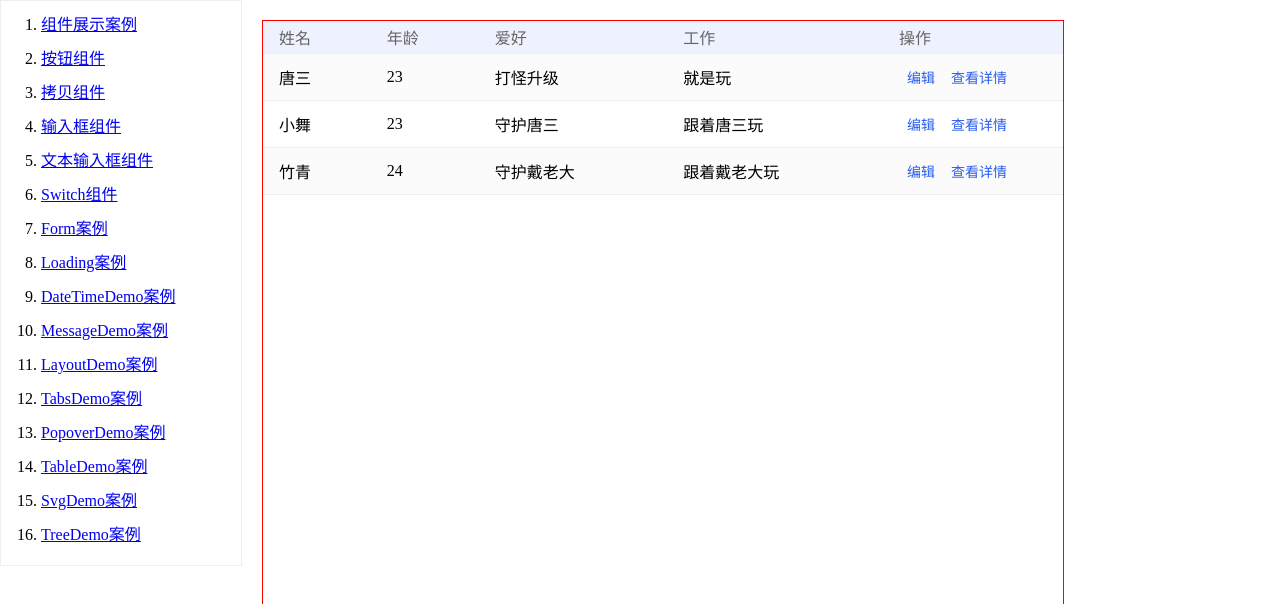
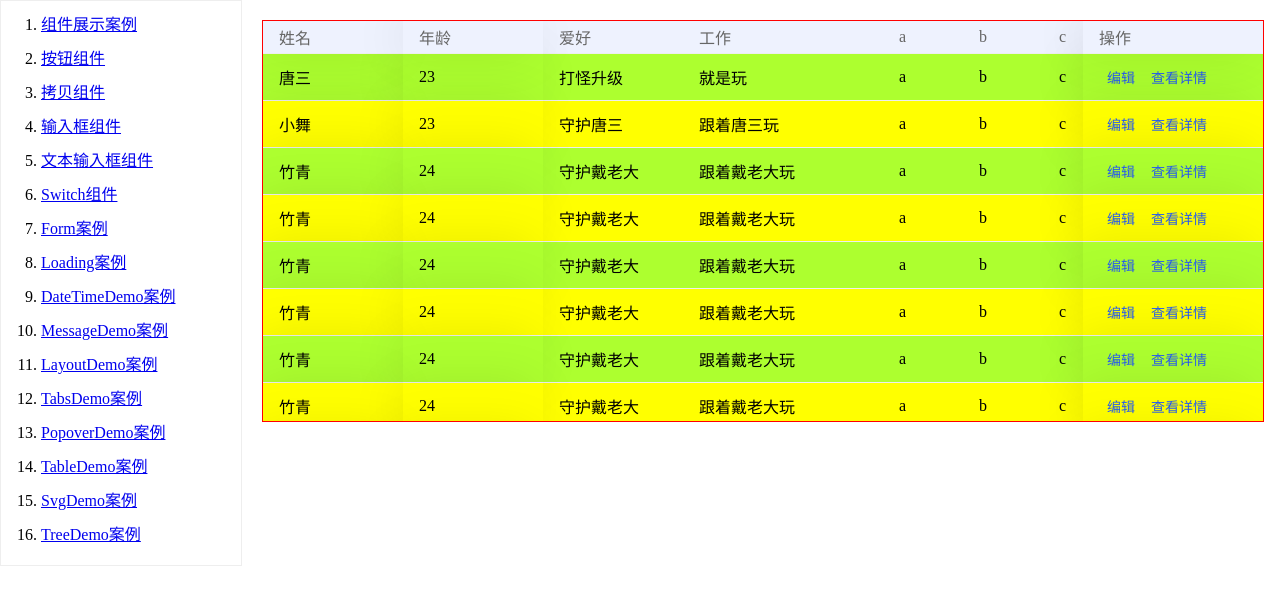
Before and after one commit to bushaoqing/component-for-react-hook, a React app: page /TableDemo in a window 1280 px wide. Shown: the top 604 px of the page. Built offline with nearby package versions, Linux system fonts and the light colour scheme.

Commit message:
update table 添加表头固定+固定列配置项

```diff
--- a/src/components/Table/index.css
+++ b/src/components/Table/index.css
@@ -1,5 +1,6 @@
 .comp__table-outer-div-wrap {
   overflow: overlay;
+  box-sizing: border-box;
 }
 
 .comp__table-wrap {
@@ -8,7 +9,6 @@
   overflow: overlay;
   position: relative;
   background-color: #fff;
-  padding-bottom: 16px;
 }
 
 .comp__table-wrap thead {
@@ -28,16 +28,21 @@
   color: #666;
 }
 
+.comp__table-wrap thead tr th,
 .comp__table-wrap thead tr th.stickyed {
+  position:sticky;
+  top:0;
   background-color: #eef2fe;
 }
 
 .comp__table-wrap tbody tr:nth-of-type(odd) {
-  background-color: #fbfbfb;
+  /* background-color: #fbfbfb; */
+  background-color: greenyellow;
 }
 
 .comp__table-wrap tbody tr:nth-of-type(even) {
-  background-color: #fff;
+  /* background-color: #fff; */
+  background-color: yellow;
 }
 
 .comp__table-wrap .stickyed {
--- a/src/components/Table/index.js
+++ b/src/components/Table/index.js
@@ -1,15 +1,20 @@
-import { useState, Fragment } from 'react'
-import PorpTypes from 'prop-types'
+import PropTypes from 'prop-types'
 import _ from 'lodash'
 import Popover from '../Popover'
 import './index.css'
 
+// 默认宽度
+const defaultWidth = 80
 function Table(props) {
-  let { tHeader, options } = props
+  let { tHeader, options, height } = props
 
 
   return (
-    <div className="comp__table-outer-div-wrap">
+    <div className="comp__table-outer-div-wrap" style={{
+      ...!!height ? {
+        height
+      } : {}
+    }}>
       <table className="comp__table-wrap" border="0" cellSpacing="0">
         <thead>
           <tr>
@@ -27,9 +32,11 @@ function Table(props) {
                     className={`${!!item.className ? item.className : ''} ${isFixed ? 'stickyed' : ''}`}
                     key={item.key + item.title}
                     style={{
-                      width: item.width,
+                      width: item.width || defaultWidth,
                       right: fixedRight,
-                      left: fixedLeft
+                      left: fixedLeft,
+                      top: 0,
+                      zIndex: isFixed ? 99 : 9
                     }}
                   >
                     { item.title || '-' }
@@ -42,46 +49,51 @@ function Table(props) {
         <tbody>
           {
             _.isArray(options) &&
+            _.isArray(tHeader) &&
             options.length > 0 &&
             options.map((option, index) => (
-                <tr key={option.id + index}>
+              <tr key={option.id}>
                 {
-                    _.keys(option).map((key, j) => {
-                      let optionKey = tHeader[j] && tHeader[j]['key']
-                      let isCustomRender = !_.isEmpty(tHeader[j]) && _.isFunction(tHeader[j].render) // 有render函数,才是自定义组件
-                      let tHeaderHasKey = tHeader.some(i => i.key === key)
+                  tHeader.map((header, j) => {
+                    const optionKey = _.get(header, 'key')
+                    const width = _.get(header, 'width')
+                    const trValue = _.get(option, optionKey)
+                    const tHeaderHasKey = header.hasOwnProperty('key')
+
+                    let isCustomRender = !_.isEmpty(header) && _.isFunction(header.render) // 有render函数,才是自定义组件
 
                     // 是否需要展示悬浮提示
-                      let showTip = !_.isEmpty(tHeader[j]) && _.isFunction(tHeader[j].tip)
+                    let showTip = !_.isEmpty(header) && _.isFunction(header.tip)
                     let tipRender = null
                     if (showTip) {
-                        tipRender = tHeader[j].tip(option)
+                      tipRender = header.tip(option)
                     }
 
                     // 固定列判定
-                      let isFixed = !_.isEmpty(tHeader[j]) && tHeader[j].fixed
-                      let fixedRight = !_.isEmpty(tHeader[j]) && tHeader[j].fixedRight
-                      let fixedLeft = !_.isEmpty(tHeader[j]) && tHeader[j].fixedLeft
+                    let isFixed = !_.isEmpty(header) && header.fixed
+                    let fixedRight = !_.isEmpty(header) && header.fixedRight
+                    let fixedLeft = !_.isEmpty(header) && header.fixedLeft
 
                     return (
                       (isCustomRender || tHeaderHasKey) ?
                       <td
-                          key={key}
+                        key={option.id + optionKey}
                         className={`${isFixed ? 'stickyed' : ''}`}
                         style={{
+                          width: width || defaultWidth,
                           right: fixedRight,
                           left: fixedLeft
                         }}
                       >
                         {
                           isCustomRender ?
-                            tHeader[j].render() :
+                          header.render() :
                           (
                             showTip ?
-                              <Popover tip={ option[optionKey] }>
-                                <span>{ option[optionKey] }</span>
+                            <Popover tip={ trValue }>
+                              <span>{ trValue }</span>
                             </Popover> :
-                              (!!optionKey && !!option[optionKey]) ? option[optionKey] : null
+                            !!trValue ? trValue : null
                           )
                         }
                       </td> : null
@@ -98,13 +110,15 @@ function Table(props) {
 }
 
 Table.propTypes = {
-  tHeader: PorpTypes.array,
-  options: PorpTypes.array,
+  tHeader: PropTypes.array,
+  options: PropTypes.array,
+  height: PropTypes.oneOfType([PropTypes.number, PropTypes.string]), // 这里的height是tbody的高度，设置后，表头会固定在最上方
 }
 
 Table.defaultProps = {
   tHeader: [],
   options: [],
+  height: ''
 }
 
 export default Table
--- a/src/pages/TableDemo.js
+++ b/src/pages/TableDemo.js
@@ -7,35 +7,56 @@ export default function TableDemo() {
     {
       title: '姓名',
       key: 'name',
-      // width: 200,
-      // fixed: true, // 固定列
-      // fixedLeft: 0, // 固定列定位配置
+      width: 140,
+      fixed: true, // 固定列
+      fixedLeft: 0, // 固定列定位配置
       tip: data => (
         <span>{ data['name'] }</span>
       )
     }, {
       title: '年龄',
       key: 'age',
-      // width: 200,
+      width: 140,
+      fixed: true, // 固定列
+      fixedLeft: 140, // 固定列定位配置
     }, {
       title: '爱好',
       key: 'hobby',
-      // width: 200,
+      width: 140,
     }, {
       title: '工作',
       key: 'work',
-      // width: 200,
-      // fixed: true, // 固定列
-      // fixedRight: 180, // 固定列定位配置
+      width: 200,
       tip: data => (
         <span>{ data['work'] }</span>
       )
     }, {
+      title: 'a',
+      key: 'a'
+    }, {
+      title: 'b',
+      key: 'b'
+    }, {
+      title: 'c',
+      key: 'c'
+    }, {
+      title: 'd',
+      key: 'd'
+    }, {
+      title: 'e',
+      key: 'e'
+    }, {
+      title: 'f',
+      key: 'f'
+    }, {
+      title: 'g',
+      key: 'g'
+    }, {
       title: '操作',
       width: 180,
-      // fixed: true, // 固定列
+      fixed: true, // 固定列
       // fixedRight: 0, // 固定列定位配置（默认为 right：0）
-      className: 'text-align-right', // 自定义表头样式
+      // className: 'text-align-right', // 自定义表头样式
       render: () => (
         <div>
           <Button text="编辑" />
@@ -54,28 +75,166 @@ export default function TableDemo() {
       id: '111',
       xxx: 'text', // 不展示的项
       xxx1: 'text',
+      a: 'a',
+      b: 'b',
+      c: 'c',
+      d: 'd',
+      e: 'e',
+      f: 'f',
+      g: 'g'
     }, {
       name: '小舞',
       age: 23,
       hobby: '守护唐三',
       work: '跟着唐三玩',
-      id: '112'
+      id: '156612',
+      a: 'a',
+      b: 'b',
+      c: 'c',
+      d: 'd',
+      e: 'e',
+      f: 'f',
+      g: 'g'
     }, {
       name: '竹青',
       age: 24,
       hobby: '守护戴老大',
       work: '跟着戴老大玩',
-      id: '113'
+      id: '13413',
+      a: 'a',
+      b: 'b',
+      c: 'c',
+      d: 'd',
+      e: 'e',
+      f: 'f',
+      g: 'g'
+    }, {
+      name: '竹青',
+      age: 24,
+      hobby: '守护戴老大',
+      work: '跟着戴老大玩',
+      id: '134513',
+      a: 'a',
+      b: 'b',
+      c: 'c',
+      d: 'd',
+      e: 'e',
+      f: 'f',
+      g: 'g'
+    }, {
+      name: '竹青',
+      age: 24,
+      hobby: '守护戴老大',
+      work: '跟着戴老大玩',
+      id: '678',
+      a: 'a',
+      b: 'b',
+      c: 'c',
+      d: 'd',
+      e: 'e',
+      f: 'f',
+      g: 'g'
+    }, {
+      name: '竹青',
+      age: 24,
+      hobby: '守护戴老大',
+      work: '跟着戴老大玩',
+      id: '456',
+      a: 'a',
+      b: 'b',
+      c: 'c',
+      d: 'd',
+      e: 'e',
+      f: 'f',
+      g: 'g'
+    }, {
+      name: '竹青',
+      age: 24,
+      hobby: '守护戴老大',
+      work: '跟着戴老大玩',
+      id: '666',
+      a: 'a',
+      b: 'b',
+      c: 'c',
+      d: 'd',
+      e: 'e',
+      f: 'f',
+      g: 'g'
+    }, {
+      name: '竹青',
+      age: 24,
+      hobby: '守护戴老大',
+      work: '跟着戴老大玩',
+      id: '222',
+      a: 'a',
+      b: 'b',
+      c: 'c',
+      d: 'd',
+      e: 'e',
+      f: 'f',
+      g: 'g'
+    }, {
+      name: '竹青',
+      age: 24,
+      hobby: '守护戴老大',
+      work: '跟着戴老大玩',
+      id: '333',
+      a: 'a',
+      b: 'b',
+      c: 'c',
+      d: 'd',
+      e: 'e',
+      f: 'f',
+      g: 'g'
+    }, {
+      name: '竹青',
+      age: 24,
+      hobby: '守护戴老大',
+      work: '跟着戴老大玩',
+      id: '233',
+      a: 'a',
+      b: 'b',
+      c: 'c',
+      d: 'd',
+      e: 'e',
+      f: 'f',
+      g: 'g'
+    }, {
+      name: '竹青',
+      age: 24,
+      hobby: '守护戴老大',
+      work: '跟着戴老大玩',
+      id: '235',
+      a: 'a',
+      b: 'b',
+      c: 'c',
+      d: 'd',
+      e: 'e',
+      f: 'f',
+      g: 'g'
+    }, {
+      name: '竹青',
+      age: 24,
+      hobby: '守护戴老大',
+      work: '跟着戴老大玩',
+      id: '234',
+      a: 'a',
+      b: 'b',
+      c: 'c',
+      d: 'd',
+      e: 'e',
+      f: 'f',
+      g: 'g'
     }
   ]
 
   return (
     <div style={{
       border: '1px solid red',
-      width: 800,
-      height: 600,
+      width: 1000 // table的宽度 = 父容器的宽度
     }}>
       <Table
+        height={400} // table的高度
         tHeader={tHeader}
         options={options}
       />
```
Lines whose indentation alone changed are shown as unchanged.
